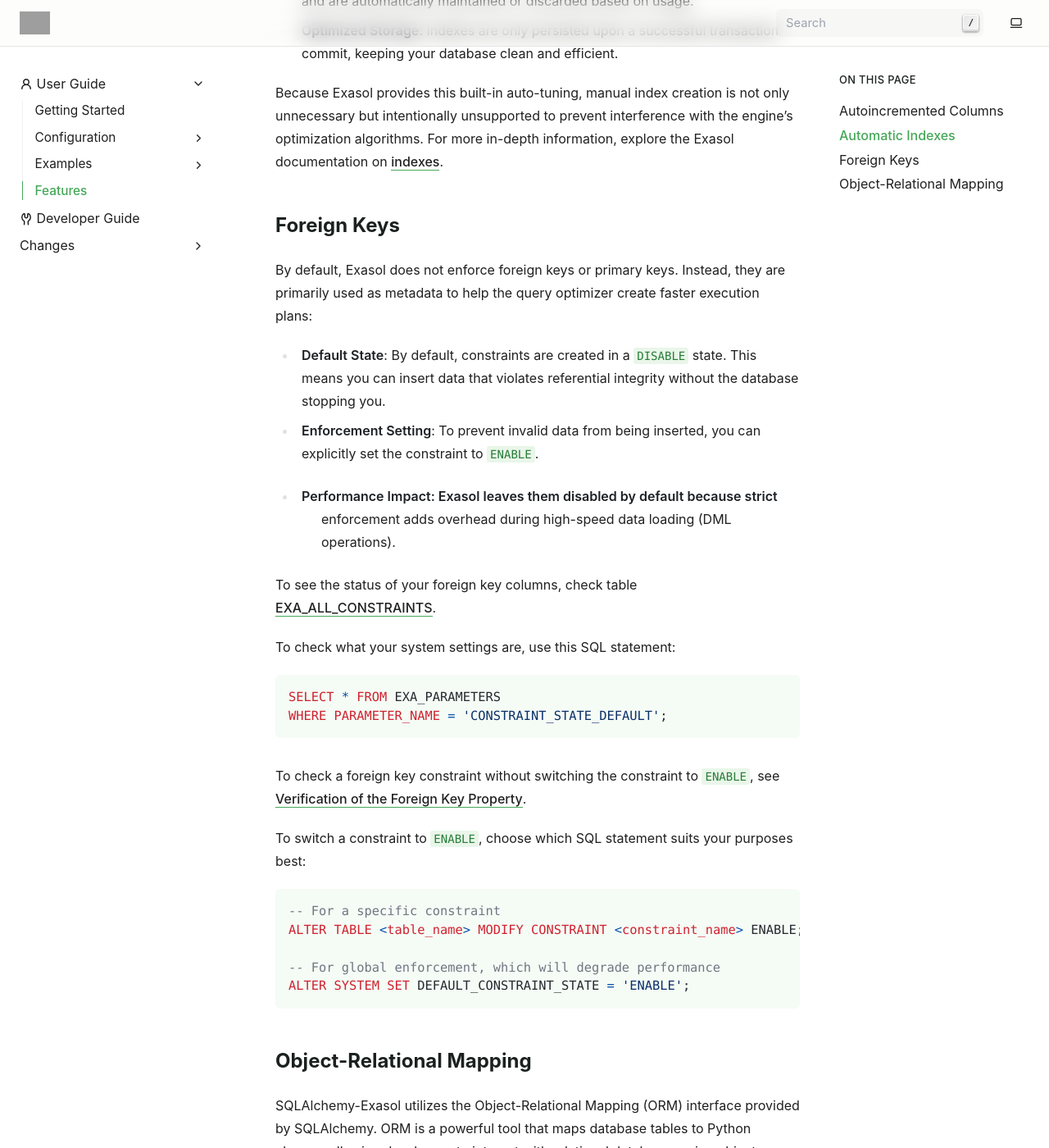
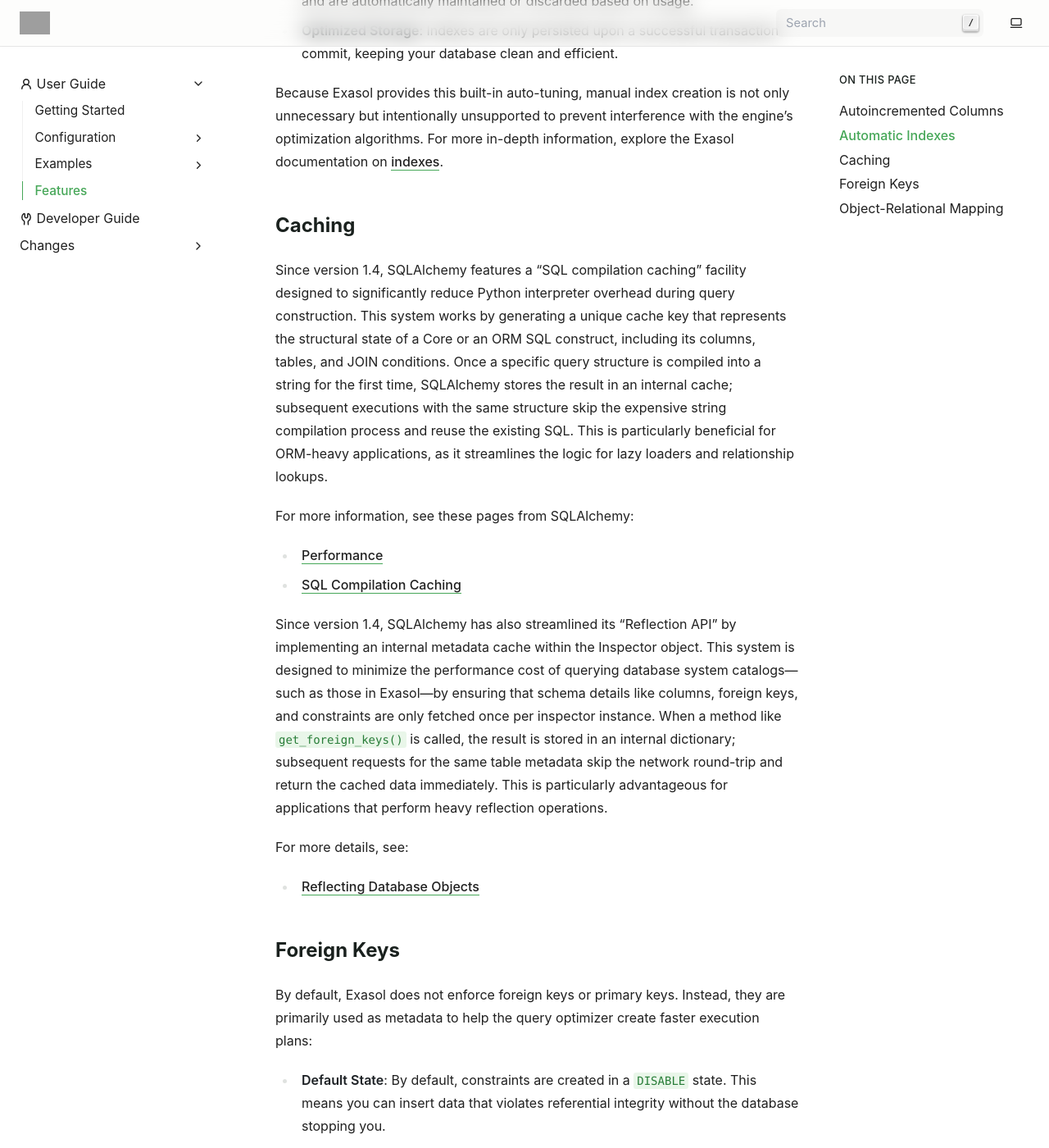
Before and after one commit to exasol/sqlalchemy-exasol, a Sphinx documentation site: the page built from doc/user_guide/features/index.rst, in a window 1280 px wide and 1400 px high, scrolled down 893 px. Shown: the whole window at 82% size. Built offline with Sphinx 7.4.7, drawn with Linux system fonts in a browser that asks for light colours; grey boxes are pictures that could not be loaded.

Commit message:
Add description of caching in SQLAlchemy.

```diff
--- a/doc/user_guide/features/index.rst
+++ b/doc/user_guide/features/index.rst
@@ -38,6 +38,38 @@
 unnecessary but intentionally unsupported to prevent interference with the engine's
 optimization algorithms. For more in-depth information, explore the Exasol documentation
 on `indexes <https://docs.exasol.com/db/latest/performance/indexes.htm>`__.
+
+Caching
+-------
+
+Since version 1.4, SQLAlchemy features a "SQL compilation caching" facility designed to
+significantly reduce Python interpreter overhead during query construction. This system
+works by generating a unique cache key that represents the structural state of a Core or
+an ORM SQL construct, including its columns, tables, and JOIN conditions. Once a
+specific query structure is compiled into a string for the first time, SQLAlchemy stores
+the result in an internal cache; subsequent executions with the same structure skip the
+expensive string compilation process and reuse the existing SQL. This is particularly
+beneficial for ORM-heavy applications, as it streamlines the logic for lazy loaders and
+relationship lookups.
+
+For more information, see these pages from SQLAlchemy:
+
+* `Performance <https://docs.sqlalchemy.org/en/21/faq/performance.html>`__
+* `SQL Compilation Caching <https://docs.sqlalchemy.org/en/21/core/connections.html#sql-compilation-caching>`__
+
+Since version 1.4, SQLAlchemy has also streamlined its "Reflection API" by implementing
+an internal metadata cache within the Inspector object. This system is designed to
+minimize the performance cost of querying database system catalogs—such as those in
+Exasol—by ensuring that schema details like columns, foreign keys, and constraints are
+only fetched once per inspector instance. When a method like ``get_foreign_keys()`` is
+called, the result is stored in an internal dictionary; subsequent requests for the same
+table metadata skip the network round-trip and return the cached data immediately.
+This is particularly advantageous for applications that perform heavy reflection
+operations.
+
+For more details, see:
+
+* `Reflecting Database Objects <https://docs.sqlalchemy.org/en/21/core/reflection.html>`__
 
 Foreign Keys
 ------------
```
